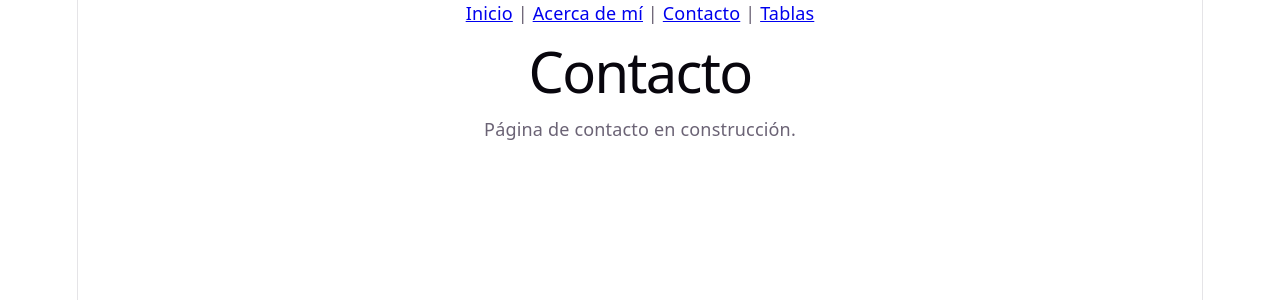
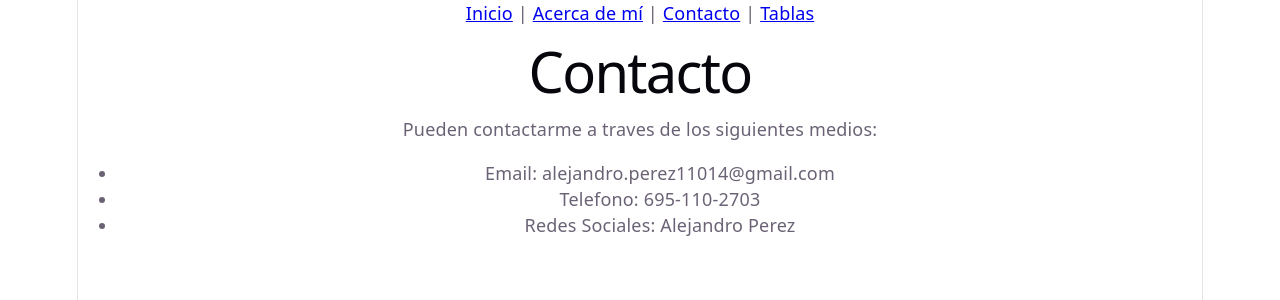
Before and after one commit to AlejandroPerez04/Actividades_Vite, a React (Vite) app: page /contacto in a window 1280 px wide. Shown: the top 300 px of the page. Built offline with nearby package versions, Linux system fonts and the light colour scheme.

Commit message:
Se agrego la informacion de contacto, texto en la pagina principal

```diff
--- a/src/pages/Acerca.jsx
+++ b/src/pages/Acerca.jsx
@@ -1,4 +1,4 @@
-import miFoto from "../assets/Foto_Perfil.jpg";
+import miFoto from "../assets/Foto_Perfil.JPEG";
 
 function Acerca() {
   return (
@@ -7,6 +7,11 @@ function Acerca() {
 
       <p><strong>Nombre:</strong> Alejandro Daniel Perez Avila</p>
       <p><strong>Carrera:</strong> Ingeniería en Sistemas</p>
+      <img
+  src={miFoto}
+  alt="Foto de perfil de Alejandro"
+  width="150"
+/>
 
       <p>
         Soy estudiante interesado en el desarrollo web.
@@ -24,11 +29,7 @@ function Acerca() {
         <li>React</li>
       </ul>
 
-      <img
-  src={miFoto}
-  alt="Foto de perfil de Alejandro"
-  width="150"
-/>
+
     </div>
   );
 }
--- a/src/pages/Contacto.jsx
+++ b/src/pages/Contacto.jsx
@@ -2,7 +2,12 @@ function Contacto() {
   return (
     <div>
       <h1>Contacto</h1>
-      <p>Página de contacto en construcción.</p>
+      <p>Pueden contactarme a traves de los siguientes medios:</p>
+      <ul>
+        <li>Email: alejandro.perez11014@gmail.com</li>
+        <li>Telefono: 695-110-2703</li>
+        <li>Redes Sociales: Alejandro Perez</li>
+      </ul>
     </div>
   );
 }
--- a/src/pages/Home.jsx
+++ b/src/pages/Home.jsx
@@ -2,7 +2,12 @@ function Home() {
   return (
     <div>
       <h1>Inicio</h1>
-      <p>Bienvenido a mi proyecto con React Router.</p>
+      <p>Bienvenido a mi proyecto con React, en esta pagina podras encontrar:</p>
+      <ul>
+        <li>Mi informacion Personal</li>
+        <li>Mi informacion de Contacto</li>
+        <li>Mi Portafolio de Actividades</li>
+      </ul>
     </div>
   );
 }
```
